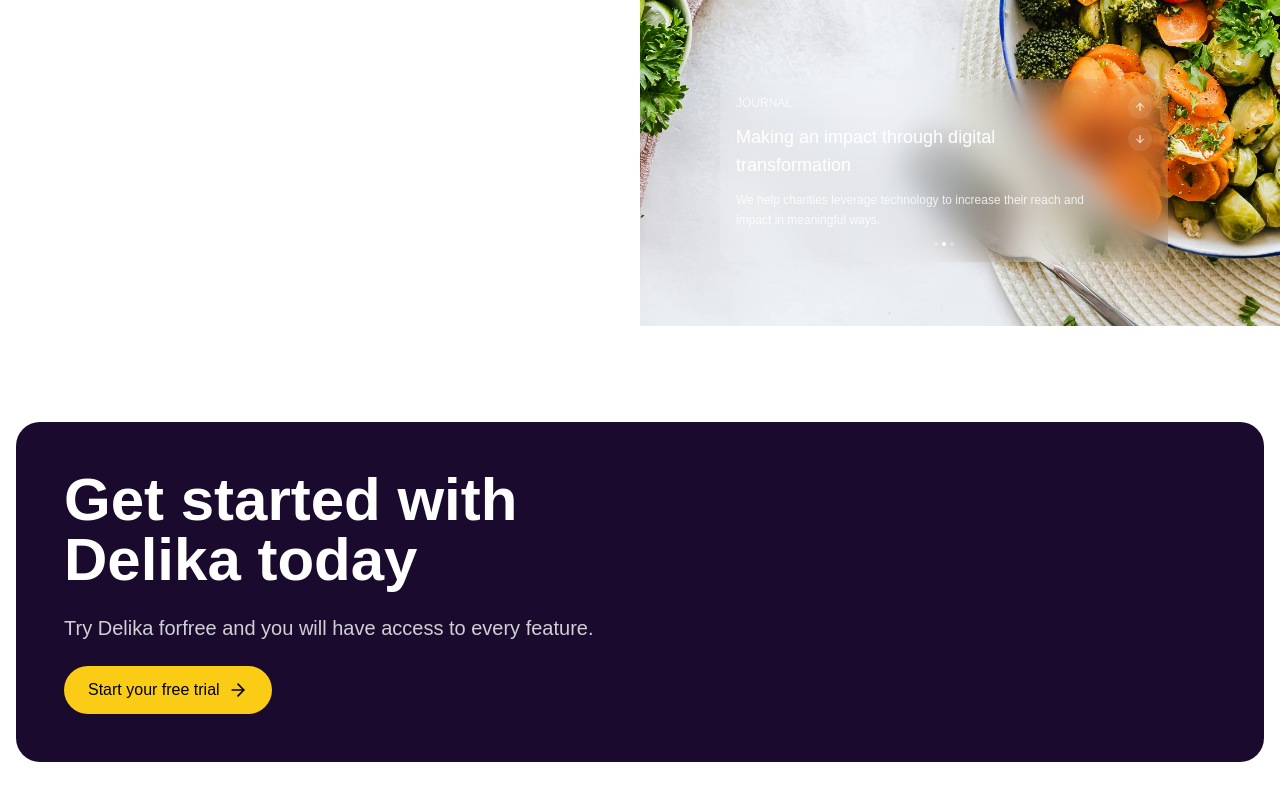
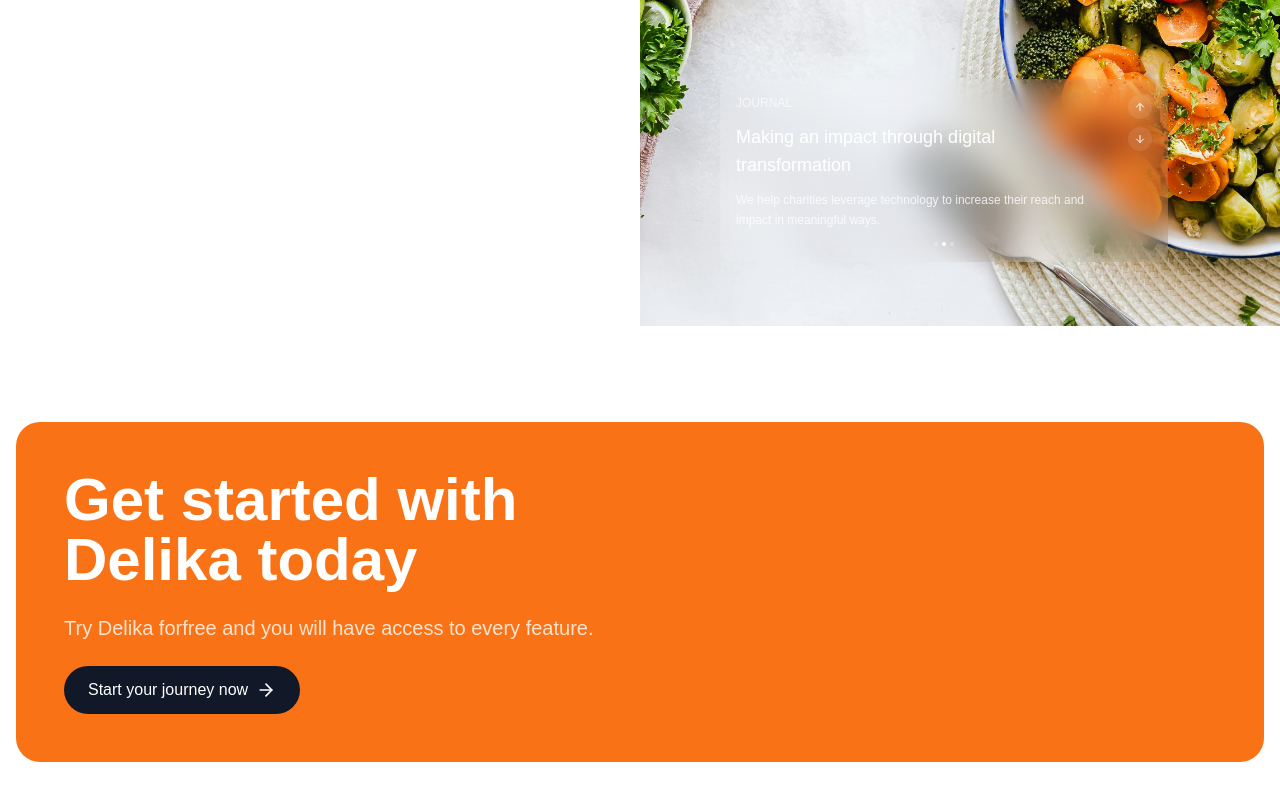
Before and after one commit to Krontiva-HQ/delika-product-website, a Next.js app: page / in a window 1280 px wide. Shown: the part 2295-3095 px from the top of the page. Built offline with nearby package versions, Linux system fonts and the light colour scheme.

Commit message:
Update main CTA section with new color scheme and call-to-action text

```diff
--- a/components/main-cta.tsx
+++ b/components/main-cta.tsx
@@ -4,7 +4,7 @@
 export function MainCTA() {
   return (
     <div className="container mx-auto px-4 py-24">
-      <div className="bg-[#1a0b2e] rounded-3xl overflow-hidden max-w-9xl mx-auto">
+      <div className="bg-orange-500 rounded-3xl overflow-hidden max-w-9xl mx-auto">
         <div className="grid md:grid-cols-2 items-center gap-8 p-8 md:p-12">
           {/* Left content */}
           <div className="space-y-6">
@@ -14,9 +14,9 @@
             </p>
             <a
               href="#"
-              className="inline-flex items-center gap-2 bg-yellow-400 text-black px-6 py-3 rounded-full font-medium hover:bg-yellow-300 transition-colors"
+              className="inline-flex items-center gap-2 bg-gray-900 text-white px-6 py-3 rounded-full font-medium hover:bg-gray-800 transition-colors"
             >
-              Start your free trial
+              Start your journey now
               <ArrowRight className="h-5 w-5" />
             </a>
           </div>
```
